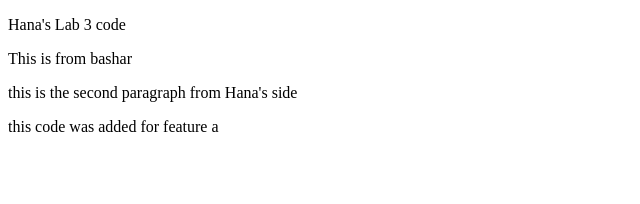
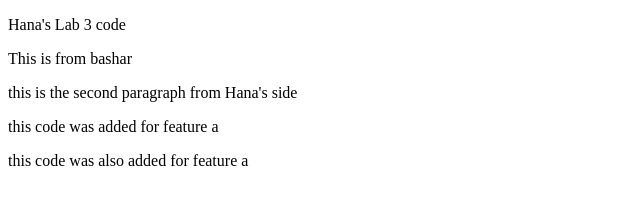
Before and after one commit to maratouq/lab3, a plain HTML site: page index.html in a window 1280 px wide. Shown: the whole page, without its empty margins (0-640 px from the left). Drawn offline with Linux system fonts and the light colour scheme.

Commit message:
feature a part 2

```diff
--- a/index.html
+++ b/index.html
@@ -11,5 +11,6 @@
   <p>this is the second paragraph from Hana's side</p>
 
   <p>this code was added for feature a</p>
+  <p>this code was also added for feature a</p>
 </body>
 </html>
```
